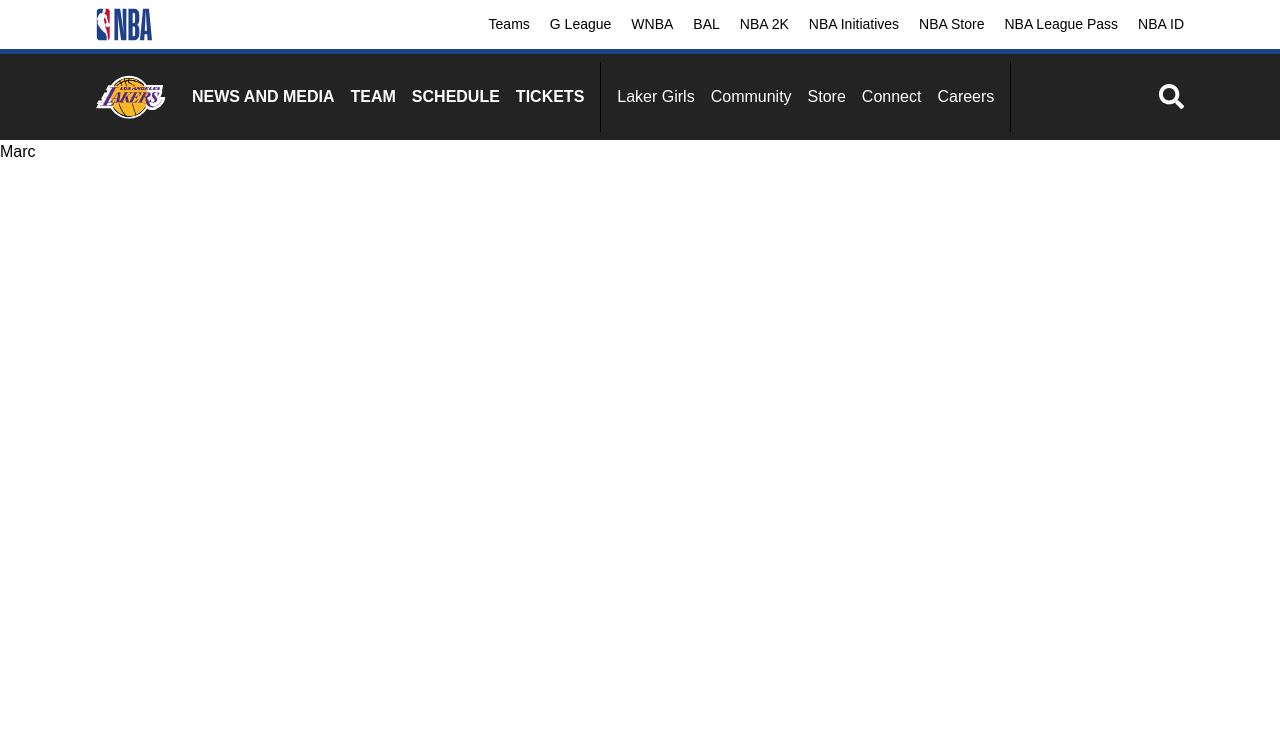
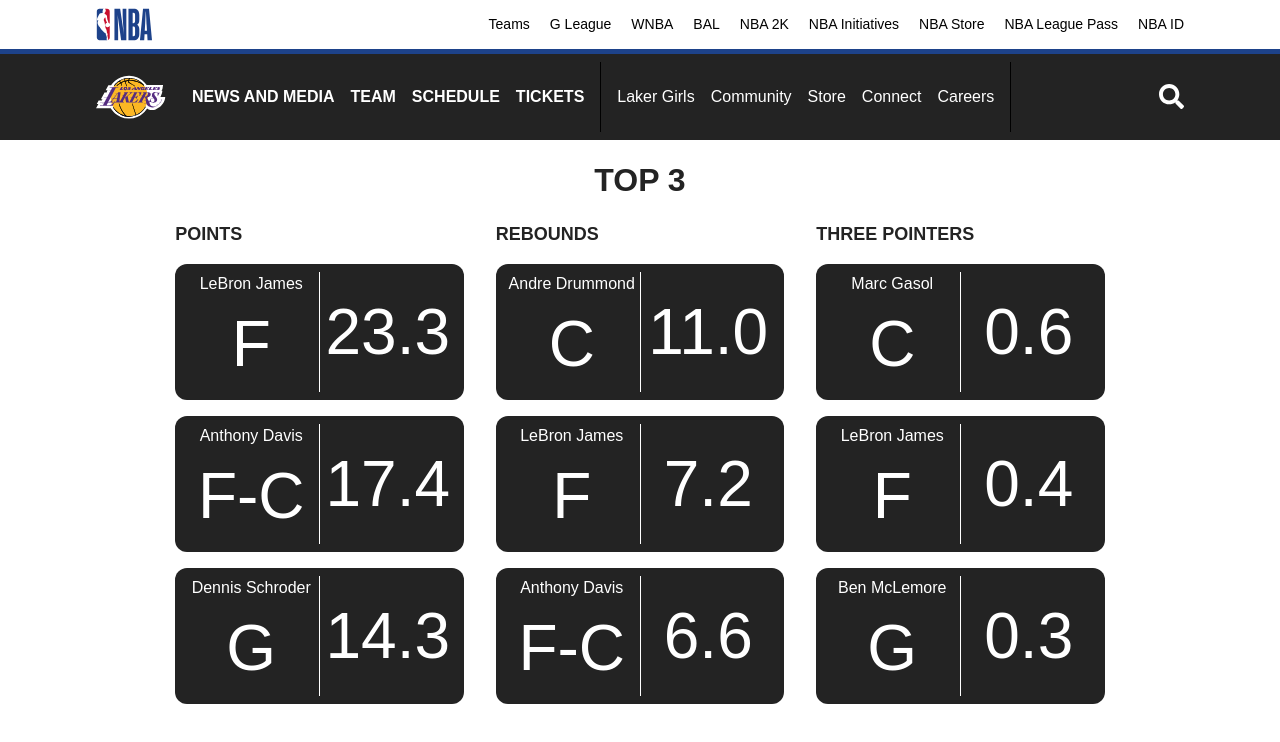
Before and after one commit to vahan-gev/frontend-api, a Next.js app: page / in a window 1280 px wide. Shown: the top 742 px of the page. Built offline with nearby package versions, Linux system fonts and the light colour scheme.

Commit message:
Add files via upload

```diff
--- /dev/null
+++ b/src/app/components/PlayerCard/PlayerCard.js
@@ -0,0 +1,15 @@
+export default function PlayerCard({player}) {
+    return (
+        <div className="flex py-2 px-4 bg-[#232323] rounded-xl gap-2 text-white justify-between hover:shadow-2xl cursor-pointer">
+            <div className="w-[120px] max-w-[120px] flex flex-col items-center justify-center">
+                <span className="text-nowrap">{player?.fn + " " + player?.ln}</span>
+                <span className="text-[4rem]">{player?.pos}</span>
+            </div>
+            <div
+                className="inline-block w-[0.5px] self-stretch bg-white"></div>
+            <div className="w-[120px] max-w-[120px] flex items-center justify-center">
+                <span className="text-[4rem]">{player?.val.toFixed(1)}</span>
+            </div>
+        </div>
+    )
+}
--- /dev/null
+++ b/src/app/components/Statistics/Statistics.js
@@ -0,0 +1,52 @@
+"use client";
+import {useEffect, useState} from "react";
+import {getPlayers} from "@/app/helpers/asyncmethods";
+import {getTopThree} from "@/app/helpers/methods";
+import {PlayerCard} from "@/app/components";
+export default function Statistics() {
+    const [playersByPoints, setPlayersByPoints] = useState([]);
+    const [playersByRebounds, setPlayersByRebounds] = useState([]);
+    const [playersByThreePointers, setPlayersByThreePointers] = useState([]);
+    const [stats, setStats] = useState(["points", "rebounds", "threepointers"])
+    useEffect(() => {
+        async function fetchPlayers() {
+            for(let i in stats) {
+                await getPlayers(stats[i]).then((data) => {
+                    switch(stats[i]) {
+                        case "points": setPlayersByPoints(data); break;
+                        case "rebounds": setPlayersByRebounds(data); break;
+                        case "threepointers": setPlayersByThreePointers(data); break;
+                        default: break;
+                    }
+                });
+            }
+        }
+        fetchPlayers();
+    }, [stats]);
+
+    return (
+        <div className="py-4 flex flex-col items-center gap-4">
+            <h1 className="text-[2rem] font-black uppercase text-[#232323]">Top 3</h1>
+            <div className="flex gap-8">
+                <div className="flex gap-4 flex-col">
+                    <h1 className="text-lg font-black uppercase text-[#232323]">Points</h1>
+                    {getTopThree(playersByPoints)?.map((player, index) => (
+                        <PlayerCard key={index} player={player}/>
+                    ))}
+                </div>
+                <div className="flex gap-4 flex-col">
+                    <h1 className="text-lg font-black uppercase text-[#232323]">Rebounds</h1>
+                    {getTopThree(playersByRebounds)?.map((player, index) => (
+                        <PlayerCard key={index} player={player}/>
+                    ))}
+                </div>
+                <div className="flex gap-4 flex-col">
+                    <h1 className="text-lg font-black uppercase text-[#232323]">Three pointers</h1>
+                    {getTopThree(playersByThreePointers)?.map((player, index) => (
+                        <PlayerCard key={index} player={player}/>
+                    ))}
+                </div>
+            </div>
+        </div>
+    );
+}
--- a/src/app/components/index.js
+++ b/src/app/components/index.js
@@ -1,3 +1,5 @@
 import NBAHeader from "@/app/components/NBAHeader/NBAHeader";
 import LakersHeader from "@/app/components/LakersHeader/LakersHeader";
-export { NBAHeader, LakersHeader }
+import Statistics from "@/app/components/Statistics/Statistics";
+import PlayerCard from "@/app/components/PlayerCard/PlayerCard";
+export { NBAHeader, LakersHeader, Statistics, PlayerCard }
--- /dev/null
+++ b/src/app/helpers/asyncmethods.js
@@ -0,0 +1,19 @@
+"use server";
+
+import {promises as fs} from 'fs';
+
+async function getPlayers(type) {
+    const file = await fs.readFile(process.cwd() + `/src/app/misc/${type}.json`, 'utf8');
+    const data = JSON.parse(file);
+    let players = [];
+    switch(type) {
+        case "points": players = data?.pts?.pl; break;
+        case "rebounds": players = data?.reb?.pl; break;
+        case "threepointers": players = data?.tpp?.pl; break;
+        default: break;
+    }
+    return players;
+}
+
+
+export {getPlayers};
--- /dev/null
+++ b/src/app/helpers/methods.js
@@ -0,0 +1,4 @@
+function getTopThree(players) {
+    return players.sort((a, b) => b.val - a.val).slice(0, 3);
+}
+export {getTopThree};
--- a/src/app/page.js
+++ b/src/app/page.js
@@ -1,38 +1,10 @@
-"use client";
-
-import {LakersHeader, NBAHeader} from "@/app/components";
-import {useEffect, useState} from "react";
-import {getPlayers, getTopThree} from "@/app/helpers/parser";
+import {LakersHeader, NBAHeader, Statistics} from "@/app/components";
 export default function Home() {
-    const [playersByPoints, setPlayersByPoints] = useState([]);
-    const [playersByRebounds, setPlayersByRebounds] = useState([]);
-    const [playersByThreePointers, setPlayersByThreePointers] = useState([]);
-    const [stats, setStats] = useState(["points", "rebounds", "threepointers"])
-    useEffect(() => {
-        async function fetchPlayers() {
-            for(let i in stats) {
-                await getPlayers(stats[i]).then((data) => {
-                    switch(stats[i]) {
-                        case "points": setPlayersByPoints(data); break;
-                        case "rebounds": setPlayersByRebounds(data); break;
-                        case "threepointers": setPlayersByThreePointers(data); break;
-                        default: break;
-                    }
-                });
-            }
-        }
-        fetchPlayers();
-    }, [stats]);
-    useEffect(() => {
-        console.log("playersByPoints:", playersByPoints);
-        const topThreePoints = getTopThree(playersByPoints);
-        console.log("topThreePoints:", topThreePoints);
-    }, [playersByPoints]);
   return (
       <div>
           <NBAHeader/>
           <LakersHeader/>
-          <h1>{playersByThreePointers[0]?.fn}</h1>
+          <Statistics />
       </div>
   );
 }
```
